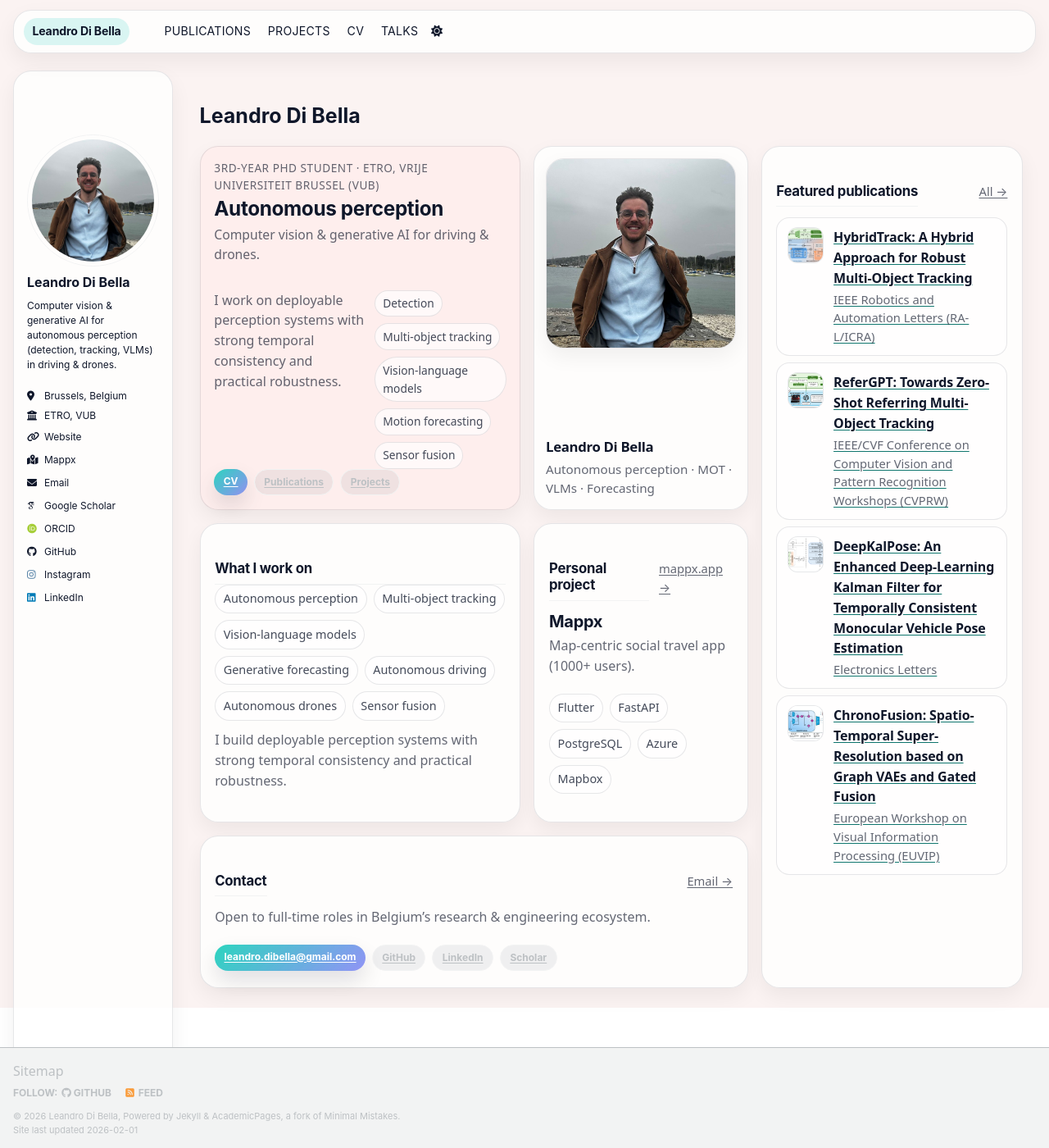
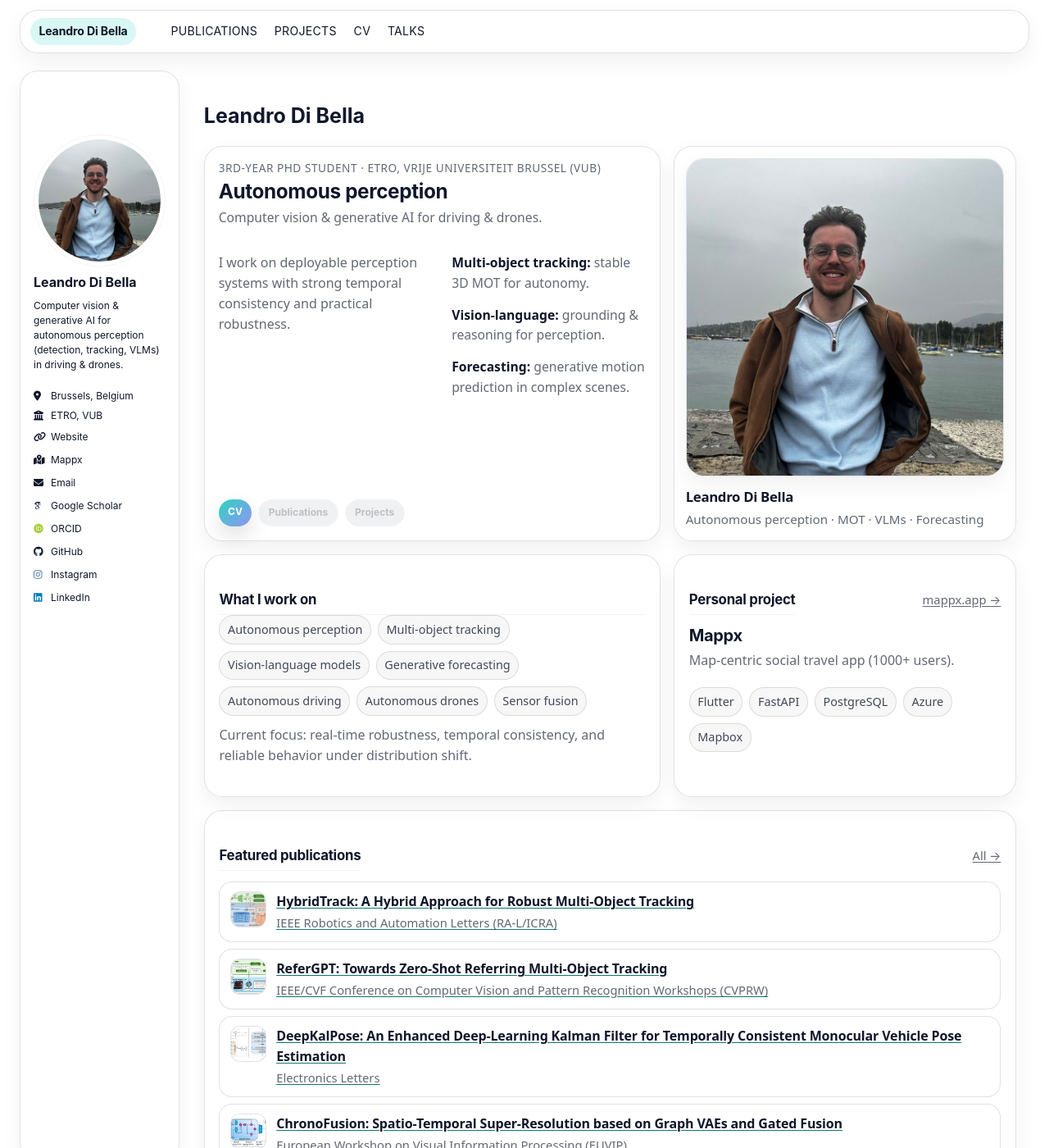
Before and after one commit to leandro-svg/leandrodibella.github.io, a Jekyll site: the page built from _pages/about.md, in a window 1280 px wide and 1400 px high. Shown: the whole window at 82% size. Built offline with Jekyll 4.4.1, drawn with Linux system fonts in a browser that asks for light colours; some web fonts are replaced; a script bundle is joined from its source files by our own code; library files that are not in the unit come from our copies.

Commit message:
Refactor about page content and enhance styling for improved clarity and focus

```diff
--- a/_pages/about.md
+++ b/_pages/about.md
@@ -21,13 +21,11 @@ redirect_from:
           I work on deployable perception systems with strong temporal consistency and practical robustness.
         </p>
       </div>
-      <div class="bento-hero__chips">
-        <span class="bento-tag">Detection</span>
-        <span class="bento-tag">Multi-object tracking</span>
-        <span class="bento-tag">Vision-language models</span>
-        <span class="bento-tag">Motion forecasting</span>
-        <span class="bento-tag">Sensor fusion</span>
-      </div>
+      <ul class="bento-mini-list" aria-label="Focus areas">
+        <li><strong>Multi-object tracking:</strong> stable 3D MOT for autonomy.</li>
+        <li><strong>Vision-language:</strong> grounding &amp; reasoning for perception.</li>
+        <li><strong>Forecasting:</strong> generative motion prediction in complex scenes.</li>
+      </ul>
     </div>
     <div class="bento-actions">
       <a class="btn btn--primary" href="/cv/">CV</a>
@@ -81,7 +79,7 @@ redirect_from:
       <span class="bento-tag">Sensor fusion</span>
     </div>
     <p class="bento-muted" style="margin-top: 0.7rem">
-      I build deployable perception systems with strong temporal consistency and practical robustness.
+        Current focus: real-time robustness, temporal consistency, and reliable behavior under distribution shift.
     </p>
   </section>
 
--- a/assets/css/custom.css
+++ b/assets/css/custom.css
@@ -6,35 +6,37 @@
 
   /* Layout */
   --ui-container: 1360px;
-  --ui-container-xl: 1560px;
-  --ui-gutter: 1rem;
+  --ui-container-xl: 1520px;
+  --ui-gutter: clamp(0.9rem, 3vw, 1.5rem);
   --ui-masthead-height: 70px;
 
-  /* Light theme tokens (bento-like UI) */
-  --ui-bg: #fbf3f2;
-  --ui-bg-2: #f7f3ff;
+  /* White theme tokens */
+  --ui-bg: #ffffff;
+  --ui-bg-2: #ffffff;
   --ui-text: #0f172a;
   --ui-muted: rgba(15, 23, 42, 0.65);
-  --ui-card: rgba(255, 255, 255, 0.78);
-  --ui-card-2: rgba(255, 236, 234, 0.72);
-  --ui-border: rgba(15, 23, 42, 0.10);
+
+  --ui-card: rgba(255, 255, 255, 0.98);
+  --ui-card-2: rgba(255, 255, 255, 0.98);
+  --ui-border: rgba(15, 23, 42, 0.12);
   --ui-shadow: 0 14px 40px rgba(2, 6, 23, 0.08);
   --ui-shadow-soft: 0 10px 26px rgba(2, 6, 23, 0.06);
   --ui-radius-lg: 22px;
   --ui-radius-md: 16px;
 
-  /* Dark theme tokens */
-  --ui-bg-dark: #0b1220;
-  --ui-bg-2-dark: #111827;
-  --ui-text-dark: #f8fafc;
-  --ui-muted-dark: rgba(226, 232, 240, 0.70);
-  --ui-card-dark: rgba(15, 23, 42, 0.55);
-  --ui-border-dark: rgba(148, 163, 184, 0.18);
-  --ui-shadow-dark: 0 18px 60px rgba(0, 0, 0, 0.35);
+  /* Keep dark-mode visually identical (white theme only) */
+  --ui-bg-dark: #ffffff;
+  --ui-bg-2-dark: #ffffff;
+  --ui-text-dark: #0f172a;
+  --ui-muted-dark: rgba(15, 23, 42, 0.65);
+  --ui-card-dark: rgba(255, 255, 255, 0.98);
+  --ui-border-dark: rgba(15, 23, 42, 0.12);
+  --ui-shadow-dark: 0 14px 40px rgba(2, 6, 23, 0.08);
+
   --ui-link: #0f766e;
   --ui-link-hover: #115e59;
-  --ui-link-dark: #5eead4;
-  --ui-link-dark-hover: #99f6e4;
+  --ui-link-dark: #0f766e;
+  --ui-link-dark-hover: #115e59;
 }
 
 html {
@@ -64,8 +66,8 @@ body {
 
 /* Respect explicit theme toggle when present */
 html[data-theme="dark"] body {
-  color: var(--ui-text-dark);
-  background: var(--ui-bg-dark);
+  color: var(--ui-text);
+  background: var(--ui-bg);
 }
 
 /* Publications: thumbnail next to text (consistent size) */
@@ -280,6 +282,11 @@ html[data-theme="dark"] a:hover {
   background: transparent;
 }
 
+/* White theme only: hide toggle */
+#theme-toggle {
+  display: none;
+}
+
 .masthead::after {
   display: none;
 }
@@ -288,6 +295,21 @@ html[data-theme="dark"] a:hover {
   margin-left: auto;
   margin-right: auto;
   padding: 0.75rem var(--ui-gutter);
+}
+
+@media (max-width: 900px) {
+  .masthead__inner-wrap {
+    padding: 0.55rem var(--ui-gutter);
+  }
+
+  .greedy-nav {
+    padding: 0.45rem 0.55rem;
+  }
+
+  .greedy-nav .visible-links a {
+    padding: 0.3rem 0.5rem;
+    font-size: 0.85rem;
+  }
 }
 
 .greedy-nav {
@@ -381,7 +403,7 @@ html[data-theme="dark"] .sidebar.sticky {
 /* Hero callout */
 .notice--primary {
   border: 1px solid var(--ui-border);
-  background: linear-gradient(135deg, rgba(255, 236, 234, 0.92), rgba(226, 232, 240, 0.75));
+  background: var(--ui-card);
   color: var(--ui-text);
   border-radius: var(--ui-radius-lg);
   box-shadow: var(--ui-shadow);
@@ -392,10 +414,10 @@ html[data-theme="dark"] .sidebar.sticky {
 }
 
 html[data-theme="dark"] .notice--primary {
-  background: linear-gradient(135deg, rgba(15, 23, 42, 0.72), rgba(17, 24, 39, 0.72));
-  border-color: var(--ui-border-dark);
-  color: var(--ui-text-dark);
-  box-shadow: var(--ui-shadow-dark);
+  background: var(--ui-card);
+  border-color: var(--ui-border);
+  color: var(--ui-text);
+  box-shadow: var(--ui-shadow);
 }
 
 /* Buttons: slightly more app-like */
@@ -403,6 +425,13 @@ html[data-theme="dark"] .notice--primary {
   border-radius: 999px;
   padding: 0.5em 0.95em;
   transition: transform 140ms ease, box-shadow 140ms ease, background 140ms ease;
+  text-decoration: none !important;
+}
+
+.btn:hover,
+.btn:focus,
+.btn:focus-visible {
+  text-decoration: none !important;
 }
 
 .btn:hover {
@@ -454,7 +483,7 @@ html[data-theme="dark"] .btn--inverse {
 /* Bento homepage */
 .bento-grid {
   display: grid;
-  grid-template-columns: 1.35fr 0.9fr 1.1fr;
+  grid-template-columns: minmax(0, 1.35fr) minmax(0, 0.9fr) minmax(0, 1.1fr);
   grid-template-areas:
     "hero avatar pubs"
     "work project pubs"
@@ -469,10 +498,29 @@ html[data-theme="dark"] .btn--inverse {
   height: 100%;
 }
 
-@media (max-width: 1100px) {
+/* Medium screens / big zoom: keep the bento feel but avoid cramped 3-column layout. */
+@media (max-width: 1300px) {
+  .bento-grid {
+    grid-template-columns: minmax(0, 1.2fr) minmax(0, 0.9fr);
+    grid-template-areas:
+      "hero avatar"
+      "work project"
+      "pubs pubs"
+      "contact contact";
+  }
+}
+
+/* Small screens: single column stack. */
+@media (max-width: 900px) {
   .bento-grid {
     grid-template-columns: 1fr;
-    grid-template-areas: none;
+    grid-template-areas:
+      "hero"
+      "avatar"
+      "work"
+      "project"
+      "pubs"
+      "contact";
   }
 }
 
@@ -507,6 +555,13 @@ html[data-theme="dark"] .btn--inverse {
   box-shadow: var(--ui-shadow-soft);
   padding: 1.05rem 1.1rem;
   transition: transform 180ms ease, box-shadow 180ms ease, background 180ms ease;
+  overflow-wrap: anywhere;
+}
+
+@media (max-width: 900px) {
+  .bento-card {
+    padding: 0.95rem 0.95rem;
+  }
 }
 
 .bento-card:hover {
@@ -536,6 +591,34 @@ html[data-theme="dark"] .bento-hero {
   gap: 0.9rem;
   margin-top: 0.85rem;
   align-items: start;
+}
+
+@media (max-width: 900px) {
+  .bento-hero__split {
+    grid-template-columns: 1fr;
+  }
+}
+
+.bento-mini-list {
+  margin: 0;
+  padding: 0;
+  list-style: none;
+  display: grid;
+  gap: 0.45rem;
+  color: var(--ui-muted);
+  font-size: 0.98rem;
+}
+
+html[data-theme="dark"] .bento-mini-list {
+  color: var(--ui-muted-dark);
+}
+
+.bento-mini-list strong {
+  color: var(--ui-text);
+}
+
+html[data-theme="dark"] .bento-mini-list strong {
+  color: var(--ui-text-dark);
 }
 
 .bento-hero__chips {
@@ -770,15 +853,15 @@ html[data-theme="dark"] .bento-muted {
   padding: 0.35rem 0.6rem;
   border-radius: 999px;
   border: 1px solid var(--ui-border);
-  background: rgba(255, 255, 255, 0.65);
+  background: rgba(15, 23, 42, 0.03);
   font-size: 0.9rem;
   color: rgba(15, 23, 42, 0.78);
 }
 
 html[data-theme="dark"] .bento-tag {
-  border-color: var(--ui-border-dark);
-  background: rgba(248, 250, 252, 0.06);
-  color: rgba(226, 232, 240, 0.82);
+  border-color: var(--ui-border);
+  background: rgba(15, 23, 42, 0.03);
+  color: rgba(15, 23, 42, 0.78);
 }
 
 .bento-list__items {
@@ -797,7 +880,7 @@ html[data-theme="dark"] .bento-tag {
   padding: 0.7rem 0.8rem;
   border-radius: 16px;
   border: 1px solid var(--ui-border);
-  background: rgba(255, 255, 255, 0.55);
+  background: rgba(255, 255, 255, 0.98);
   text-decoration: none;
   transition: transform 160ms ease, background 160ms ease;
 }
@@ -819,16 +902,16 @@ html[data-theme="dark"] .bento-list__thumb {
 
 .bento-list__row:hover {
   transform: translateY(-1px);
-  background: rgba(255, 236, 234, 0.65);
+  background: rgba(15, 23, 42, 0.03);
 }
 
 html[data-theme="dark"] .bento-list__row {
-  border-color: var(--ui-border-dark);
-  background: rgba(248, 250, 252, 0.05);
+  border-color: var(--ui-border);
+  background: rgba(255, 255, 255, 0.98);
 }
 
 html[data-theme="dark"] .bento-list__row:hover {
-  background: rgba(45, 212, 191, 0.08);
+  background: rgba(15, 23, 42, 0.03);
 }
 
 .bento-list__title {
```
Also changed, not shown: _talks/2024-01-01-autosens-2024-invited-speaker.md (+0 -2 lines).
